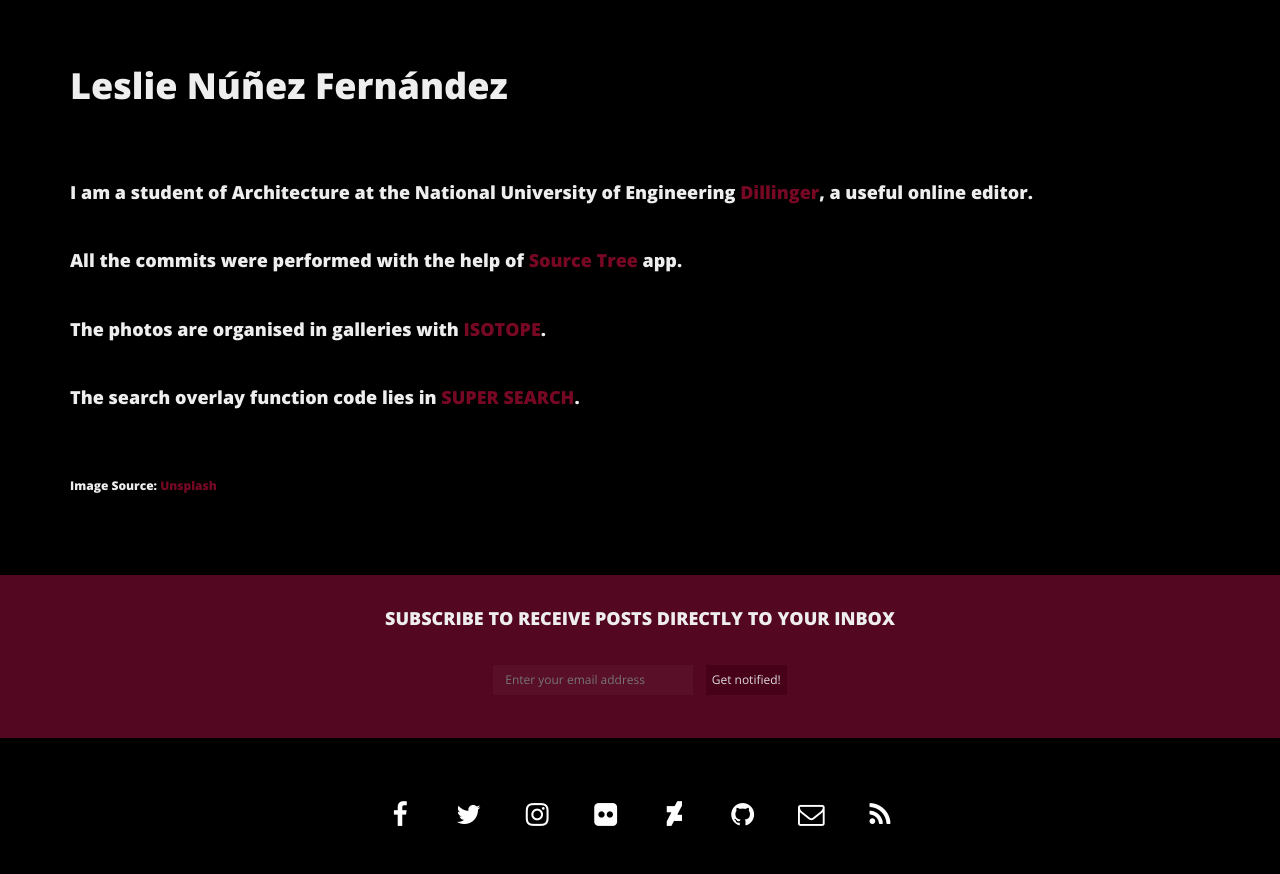
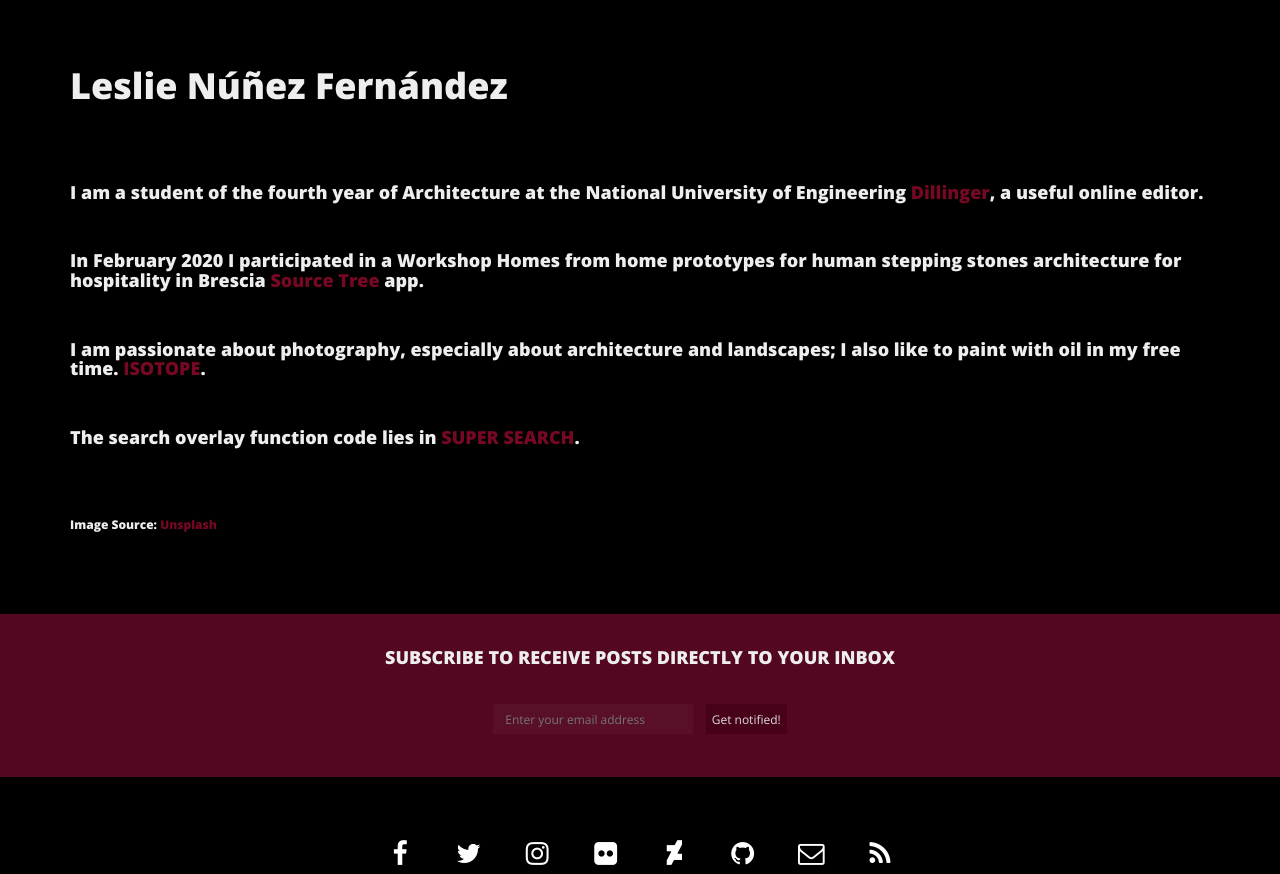
Before and after one commit to leslienfz/leslienfz.github.io, a Jekyll site: the page built from about/index.html, in a window 1280 px wide, cut to the strip 452-1326 px from the top of the page. Built offline with Jekyll 4.4.1, drawn with Linux system fonts in a browser that asks for light colours; nearby versions of some CDN libraries.

Commit message:
Update index.html

```diff
--- a/about/index.html
+++ b/about/index.html
@@ -9,11 +9,11 @@
 <h1>Leslie Núñez Fernández</h1>
 <br>
 <br>
-<h4>I am a student of Architecture at the National University of Engineering <a href="http://dillinger.io/">Dillinger</a>, a useful online editor.</h4>
+<h4>I am a student of the fourth year of Architecture at the National University of Engineering <a href="http://dillinger.io/">Dillinger</a>, a useful online editor.</h4>
 <br>
-<h4>All the commits were performed with the help of <a href="https://www.sourcetreeapp.com/">Source Tree</a> app.</h4>
+<h4>In February 2020 I participated in a Workshop Homes from home prototypes for human stepping stones architecture for hospitality in Brescia  <a href="https://www.sourcetreeapp.com/">Source Tree</a> app.</h4>
 <br>
-<h4>The photos are organised in galleries with <a href="https://github.com/metafizzy/isotope">ISOTOPE</a>.</h4>
+<h4>I am passionate about photography, especially about architecture and landscapes; I also like to paint with oil in my free time. <a href="https://github.com/metafizzy/isotope">ISOTOPE</a>.</h4>
 <br>
 <h4>The search overlay function code lies in <a href="https://github.com/chinchang/super-search">SUPER SEARCH</a>.</h4>
 
```
